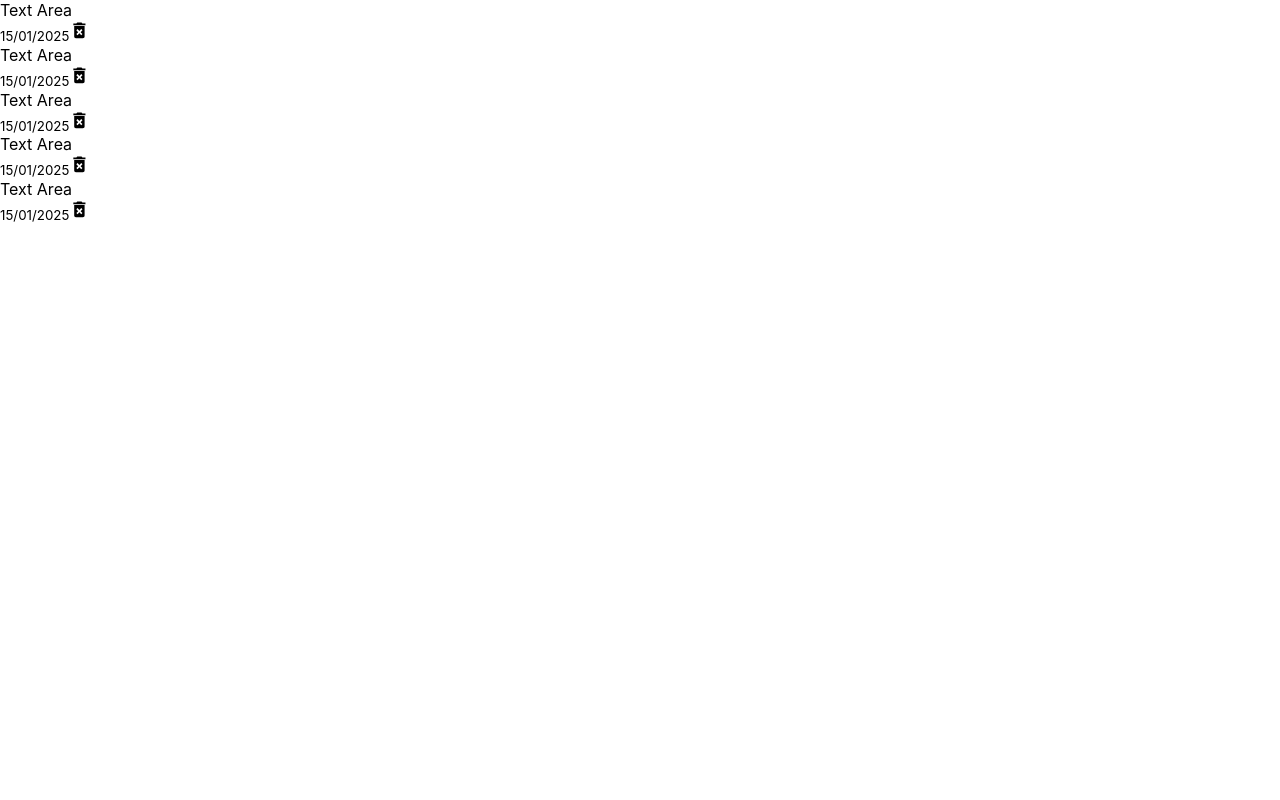
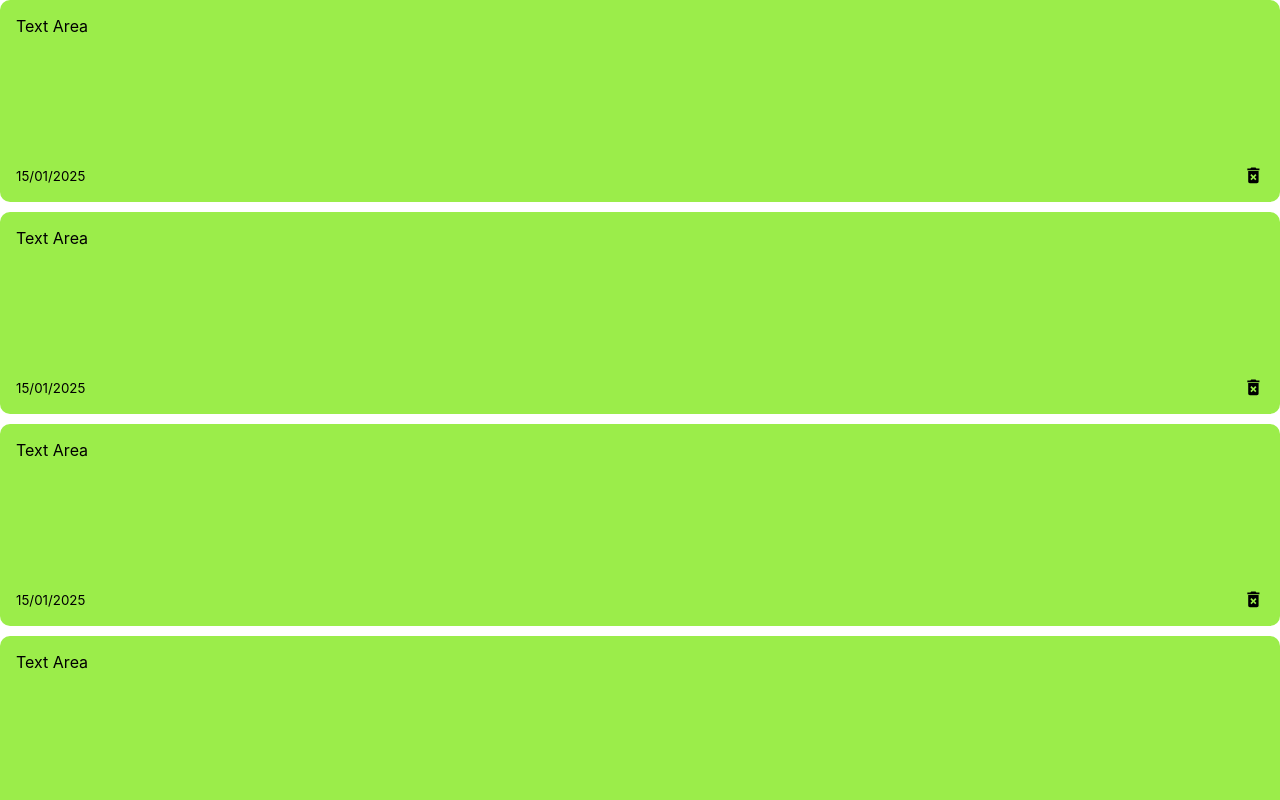
Before and after one commit to VishalChoudhary/eazynotes, a React (Create React App) app: page / in a window 1280 px wide. Shown: the top 800 px of the page. Built offline with nearby package versions, Linux system fonts and the light colour scheme.

Commit message:
Note Component Setup commit

```diff
--- a/src/index.css
+++ b/src/index.css
@@ -11,3 +11,18 @@
   font-family: source-code-pro, Menlo, Monaco, Consolas, 'Courier New',
     monospace;
 }
+.note{
+  background-color: #9bed4a;
+  margin-bottom: 10px;
+  border-radius: 10px;
+  padding: 1rem;
+  min-height: 170px;
+  display: flex;
+  flex-direction: column;
+  justify-content: space-between;
+}
+.note-footer{
+  display: flex;
+  align-items: center;
+  justify-content: space-between;
+}
```
